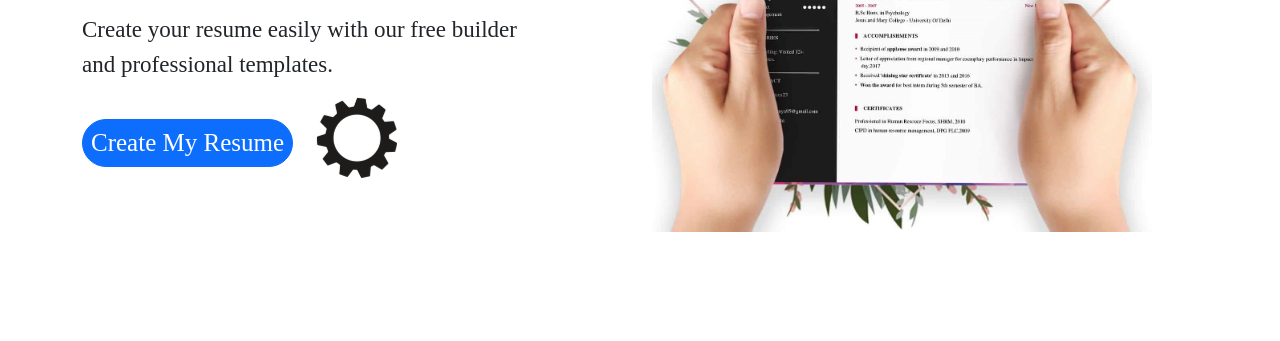
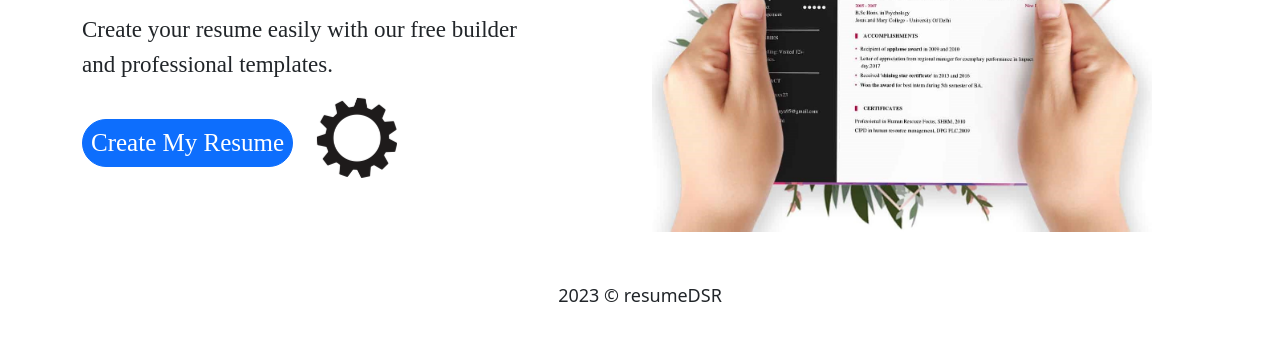
Before and after one commit to deepu2010179/ResumeDSR, a plain HTML site: page index.html in a window 1280 px wide. Shown: the part 315-656 px from the top of the page. Drawn offline with nearby package versions, Linux system fonts and the light colour scheme; a web font is replaced by a local one.

Commit message:
seventh commit

```diff
--- a/index.html
+++ b/index.html
@@ -26,6 +26,9 @@
 
             </div>
         </div>
+        <div class="copy">
+            <center><span>2023 &copy; resumeDSR</span></center>
+        </div>
     </div>
 </body>
 </html>
--- a/style.css
+++ b/style.css
@@ -1,3 +1,8 @@
+.copy{
+    font-size: large;
+    font-weight: 500;
+    margin-top: 50px;
+}
 .myimg{
     border-radius: 50%;
     width: 250px;
```
